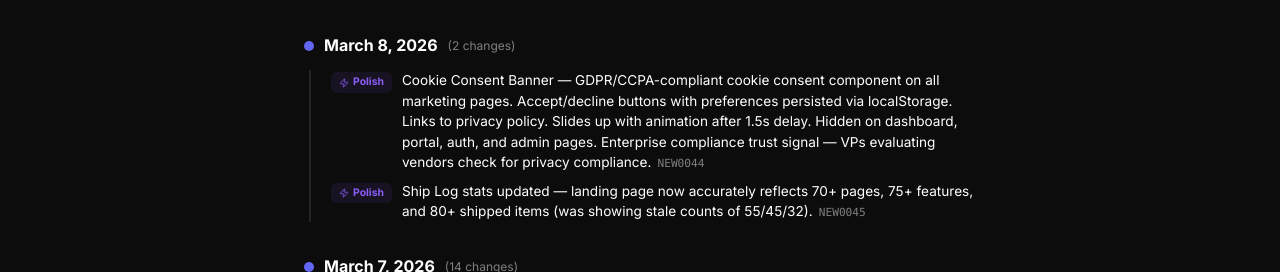
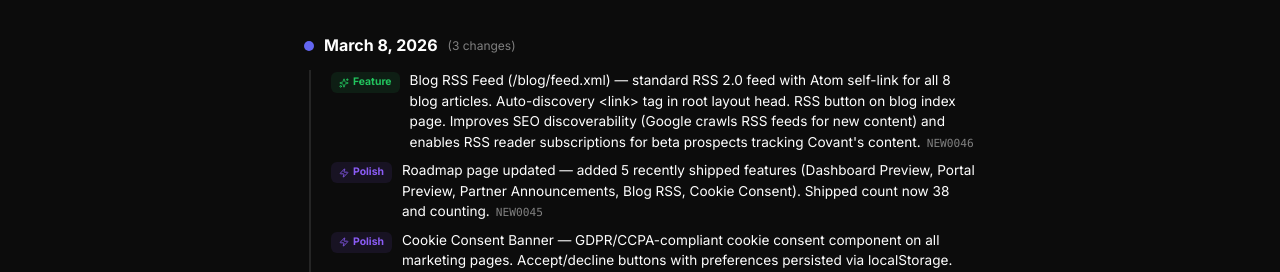
Before and after one commit to dylan3796/partner-attribution-ai, a Next.js app: page /changelog in a window 1280 px wide. Shown: the part 212-484 px from the top of the page. Built offline with nearby package versions, Linux system fonts and the light colour scheme; no server answers.

Commit message:
feat: Blog RSS feed + roadmap update — /blog/feed.xml with auto-discovery, RSS button on blog index, 5 new shipped items on roadmap

```diff
--- a/app/blog/page.tsx
+++ b/app/blog/page.tsx
@@ -1,5 +1,5 @@
 import Link from "next/link";
-import { ArrowLeft, ArrowRight } from "lucide-react";
+import { ArrowLeft, ArrowRight, Rss } from "lucide-react";
 import { BLOG_POSTS, CATEGORY_CONFIG } from "./posts";
 
 export default function BlogPage() {
@@ -27,9 +27,32 @@ export default function BlogPage() {
           <h1 style={{ fontSize: "clamp(2rem, 5vw, 3rem)", fontWeight: 800, letterSpacing: "-0.04em", color: "#fff", margin: "0 0 16px" }}>
             Blog
           </h1>
-          <p style={{ color: "#555", fontSize: "1.1rem", lineHeight: 1.6, maxWidth: 560 }}>
-            Practical insights on partner attribution, commission ops, and building programs that scale.
-          </p>
+          <div style={{ display: "flex", alignItems: "center", gap: 16, flexWrap: "wrap" }}>
+            <p style={{ color: "#555", fontSize: "1.1rem", lineHeight: 1.6, maxWidth: 560, margin: 0 }}>
+              Practical insights on partner attribution, commission ops, and building programs that scale.
+            </p>
+            <a
+              href="/blog/feed.xml"
+              target="_blank"
+              rel="noopener noreferrer"
+              title="RSS Feed"
+              style={{
+                display: "inline-flex",
+                alignItems: "center",
+                gap: 5,
+                padding: "6px 12px",
+                borderRadius: 6,
+                border: "1px solid #222",
+                color: "#666",
+                fontSize: ".78rem",
+                fontWeight: 500,
+                textDecoration: "none",
+                flexShrink: 0,
+              }}
+            >
+              <Rss size={13} /> RSS
+            </a>
+          </div>
         </div>
 
         {/* Posts */}
--- a/app/changelog/page.tsx
+++ b/app/changelog/page.tsx
@@ -15,8 +15,9 @@ const CHANGELOG: Entry[] = [
   {
     date: "March 8, 2026",
     commits: [
+      { hash: "NEW0046", type: "feat", message: "Blog RSS Feed (/blog/feed.xml) — standard RSS 2.0 feed with Atom self-link for all 8 blog articles. Auto-discovery <link> tag in root layout head. RSS button on blog index page. Improves SEO discoverability (Google crawls RSS feeds for new content) and enables RSS reader subscriptions for beta prospects tracking Covant's content." },
+      { hash: "NEW0045", type: "polish", message: "Roadmap page updated — added 5 recently shipped features (Dashboard Preview, Portal Preview, Partner Announcements, Blog RSS, Cookie Consent). Shipped count now 38 and counting." },
       { hash: "NEW0044", type: "polish", message: "Cookie Consent Banner — GDPR/CCPA-compliant cookie consent component on all marketing pages. Accept/decline buttons with preferences persisted via localStorage. Links to privacy policy. Slides up with animation after 1.5s delay. Hidden on dashboard, portal, auth, and admin pages. Enterprise compliance trust signal — VPs evaluating vendors check for privacy compliance." },
-      { hash: "NEW0045", type: "polish", message: "Ship Log stats updated — landing page now accurately reflects 70+ pages, 75+ features, and 80+ shipped items (was showing stale counts of 55/45/32)." },
     ],
   },
   {
--- a/app/layout.tsx
+++ b/app/layout.tsx
@@ -55,6 +55,7 @@ export default function RootLayout({
             __html: `try{if(localStorage.theme==='dark'||(!localStorage.theme&&matchMedia('(prefers-color-scheme:dark)').matches))document.documentElement.classList.add('dark')}catch(e){}`,
           }}
         />
+        <link rel="alternate" type="application/rss+xml" title="Covant Blog" href="/blog/feed.xml" />
         <OrganizationSchema />
         <WebSiteSchema />
         <SoftwareApplicationSchema />
--- a/app/roadmap/page.tsx
+++ b/app/roadmap/page.tsx
@@ -261,6 +261,42 @@ const ROADMAP: RoadmapItem[] = [
     icon: Sparkles,
     status: "shipped",
     tag: "Marketing",
+  },
+
+  {
+    title: "Dashboard Preview",
+    description: "Marketing page showcasing the admin command center — 6 interactive mock sections covering attribution, commissions, intelligence, reports, and operations.",
+    icon: LayoutGrid,
+    status: "shipped",
+    tag: "Marketing",
+  },
+  {
+    title: "Portal Preview",
+    description: "Marketing page showcasing the partner-facing experience — deal registration, commission tracking, performance analytics, certifications, and announcements.",
+    icon: Globe,
+    status: "shipped",
+    tag: "Marketing",
+  },
+  {
+    title: "Partner Announcements",
+    description: "Broadcast system for partner communication — create, draft, publish, and pin announcements. Partners see a curated feed in their portal.",
+    icon: Bell,
+    status: "shipped",
+    tag: "Portal",
+  },
+  {
+    title: "Blog RSS Feed",
+    description: "Standard RSS feed at /blog/feed.xml for content syndication and SEO discoverability. Auto-discovery link in page head.",
+    icon: Sparkles,
+    status: "shipped",
+    tag: "Marketing",
+  },
+  {
+    title: "Cookie Consent",
+    description: "GDPR/CCPA-compliant cookie consent banner on all marketing pages. Enterprise compliance trust signal for vendor evaluation.",
+    icon: Shield,
+    status: "shipped",
+    tag: "Compliance",
   },
 
   // In Progress
--- a/app/sitemap.ts
+++ b/app/sitemap.ts
@@ -49,6 +49,7 @@ export default function sitemap(): MetadataRoute.Sitemap {
     { url: `${base}/blog/3-attribution-models-every-vp-should-know`, lastModified: now, changeFrequency: 'monthly', priority: 0.7 },
     { url: `${base}/status`, lastModified: now, changeFrequency: 'daily', priority: 0.5 },
     { url: `${base}/help`, lastModified: now, changeFrequency: 'weekly', priority: 0.7 },
+    { url: `${base}/blog/feed.xml`, lastModified: now, changeFrequency: 'weekly', priority: 0.3 },
     { url: `${base}/docs`, lastModified: now, changeFrequency: 'monthly', priority: 0.6 },
     { url: `${base}/privacy`, lastModified: now, changeFrequency: 'yearly', priority: 0.3 },
     { url: `${base}/terms`, lastModified: now, changeFrequency: 'yearly', priority: 0.3 },
--- a/components/WhatsNew.tsx
+++ b/components/WhatsNew.tsx
@@ -27,6 +27,14 @@ const TYPE_CONFIG: Record<ChangeType, { label: string; color: string; bg: string
 
 // Recent notable features — curated highlights, not exhaustive git log
 const RECENT_CHANGES: ChangeEntry[] = [
+  {
+    id: "2026-03-08-blog-rss",
+    date: "Mar 8",
+    type: "feat",
+    title: "Blog RSS Feed",
+    description: "Subscribe to Covant's blog via RSS at /blog/feed.xml. Auto-discovery in page head for RSS readers. Standard content syndication for SEO and subscriber engagement.",
+    link: "/blog/feed.xml",
+  },
   {
     id: "2026-03-08-cookie-consent",
     date: "Mar 8",
```
Also changed, not shown: app/blog/feed.xml/route.ts (added, +55 -0 lines).
